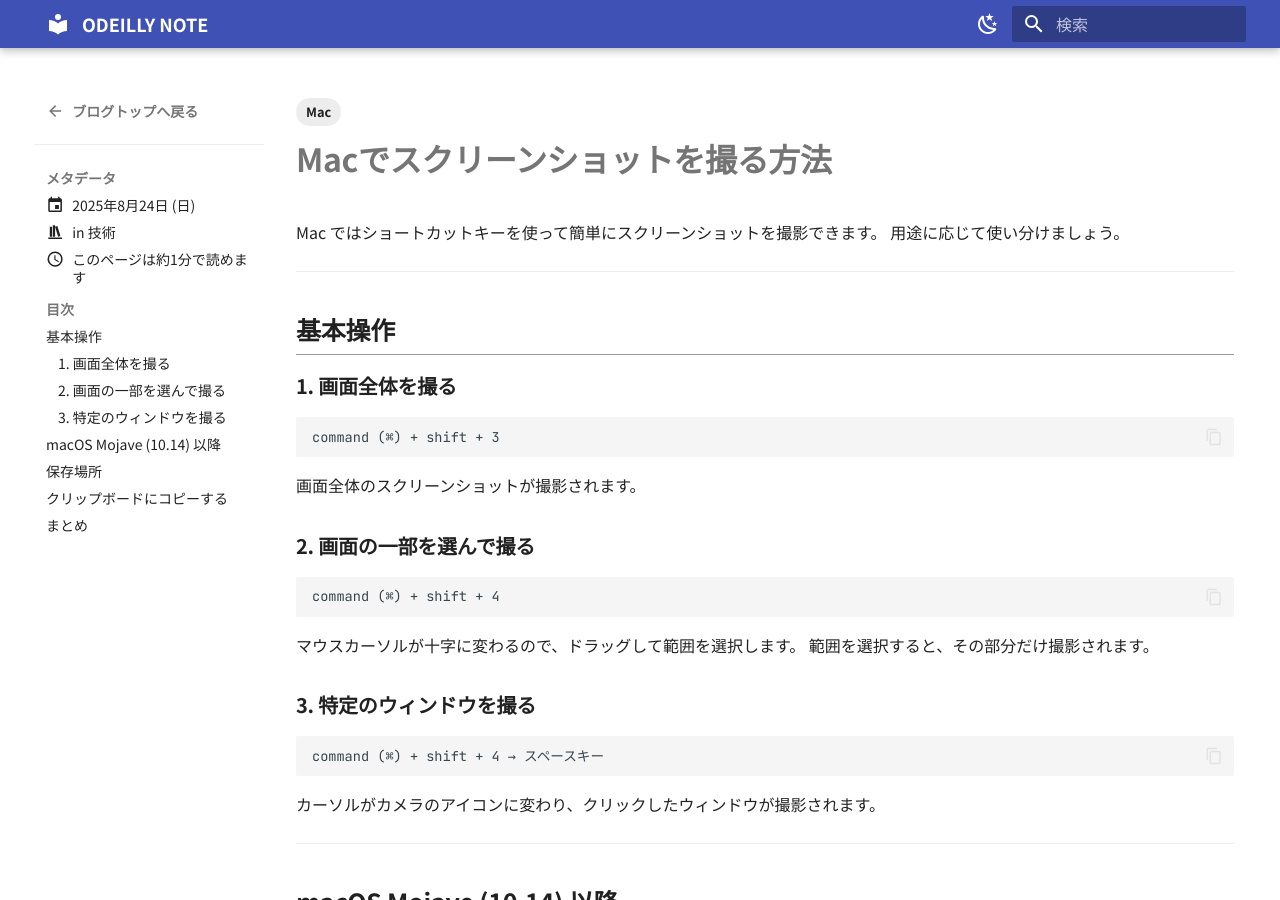
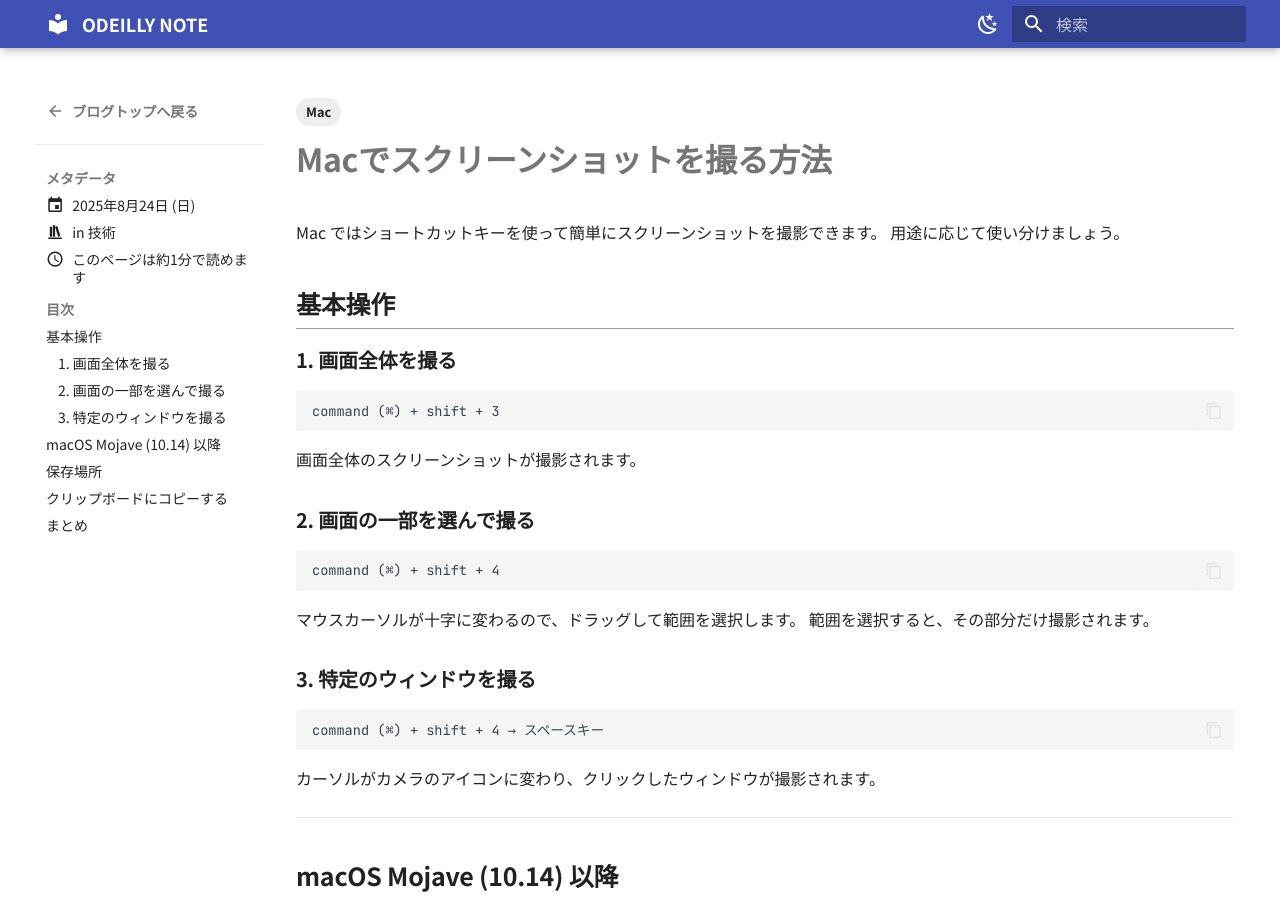
Before and after one commit to odeilly/odeilly.github.io, an MkDocs documentation site: the page built from docs/blog/posts/20240824_mac_screenshot.md, in a window 1280 px wide and 900 px high. Built offline with MkDocs 1.6.1 and Material for MkDocs 9.7.7, drawn with Linux system fonts in a browser that asks for light colours.

Commit message:
微修正

````diff
--- a/docs/blog/posts/20240824_mac_screenshot.md
+++ b/docs/blog/posts/20240824_mac_screenshot.md
@@ -15,13 +15,11 @@
 
 <!-- more -->
 
----
-
 ## 基本操作
 
 ### 1. 画面全体を撮る
 
-```
+```txt
 command (⌘) + shift + 3
 ```
 
@@ -29,7 +27,7 @@
 
 ### 2. 画面の一部を選んで撮る
 
-```
+```txt
 command (⌘) + shift + 4
 ```
 
@@ -38,7 +36,7 @@
 
 ### 3. 特定のウィンドウを撮る
 
-```
+```txt
 command (⌘) + shift + 4 → スペースキー
 ```
 
@@ -48,7 +46,7 @@
 
 ## macOS Mojave (10.14) 以降
 
-```
+```txt
 command (⌘) + shift + 5
 ```
 
@@ -75,9 +73,11 @@
 ファイル保存ではなくクリップボードにコピーされます。
 
 例:
-```
+
+```txt
 command (⌘) + control + shift + 3
 ```
+
 → 画面全体をコピー（`command + V` で貼り付け可能）
 
 ---
````
